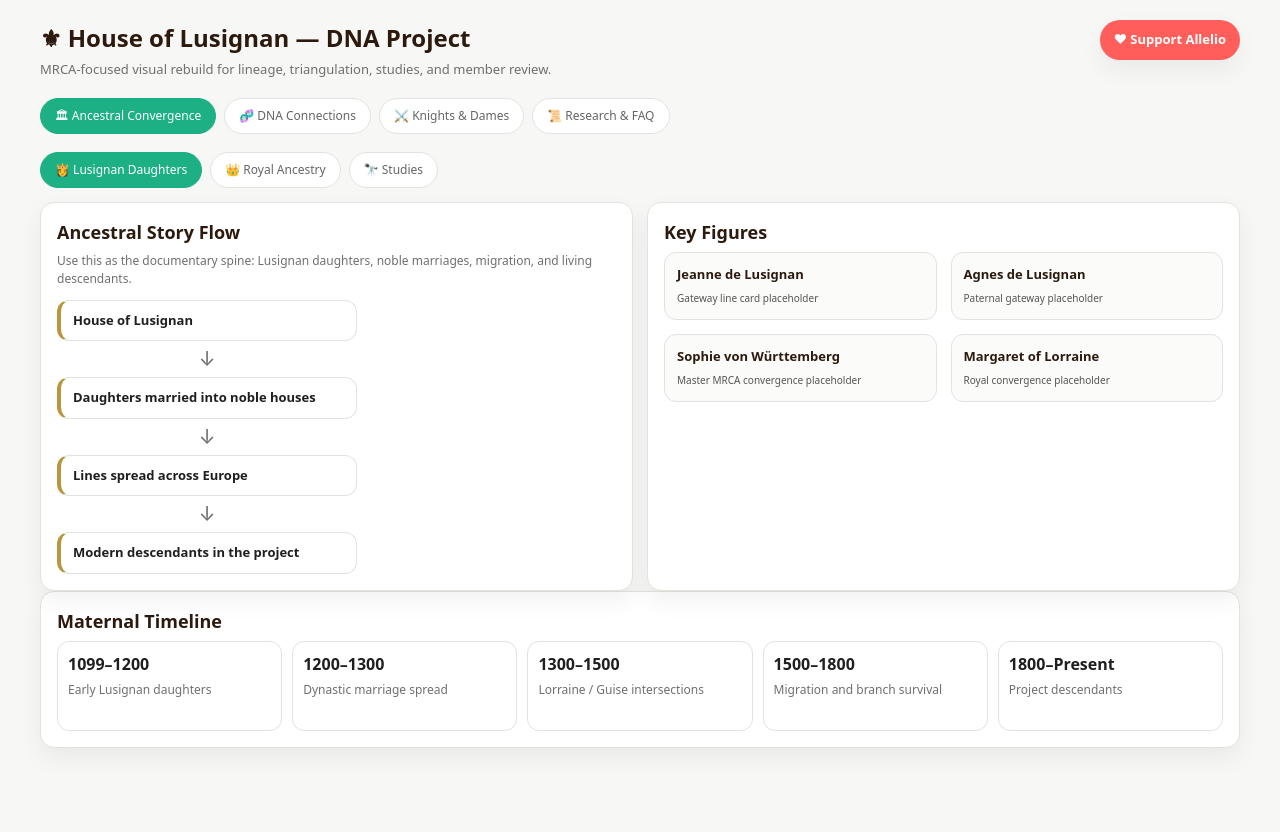
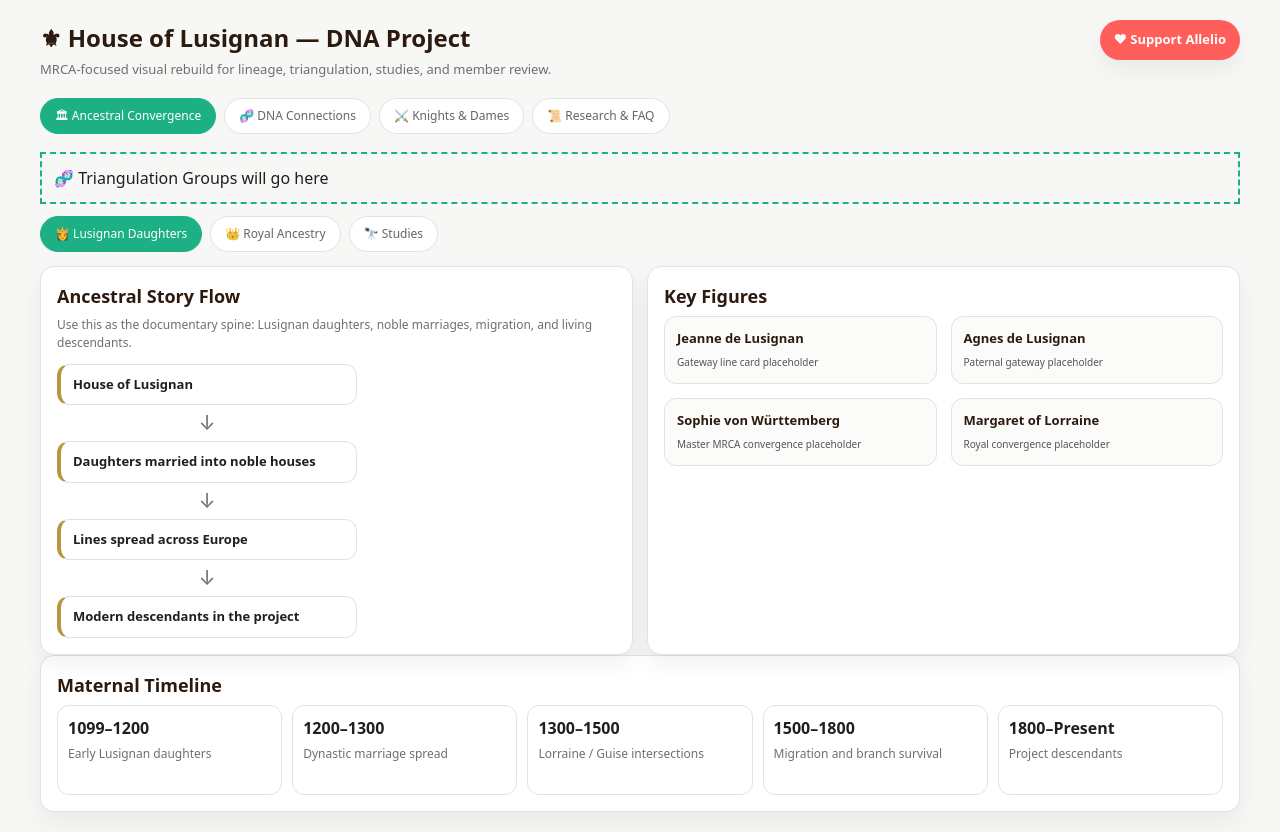
Before and after one commit to Allelio/lusignan, a plain HTML site: page index.html in a window 1280 px wide. Before the commit the page ends 800 px from the top, so only its background shows below. Drawn offline with Linux system fonts and the light colour scheme.

Commit message:
Update index.html

```diff
--- a/index.html
+++ b/index.html
@@ -397,7 +397,9 @@
       <button class="tab-btn" data-page="knights">⚔️ Knights &amp; Dames</button>
       <button class="tab-btn" data-page="research">📜 Research &amp; FAQ</button>
     </div>
-
+<div style="border:2px dashed #1db085; padding:12px; margin:12px 0;">
+  🧬 Triangulation Groups will go here
+</div>
     <section class="tab-page active" id="page-ancestral">
       <div class="sub-tabs">
         <button class="sub-btn active" data-scope="ancestral" data-target="daughters">👸 Lusignan Daughters</button>
```
